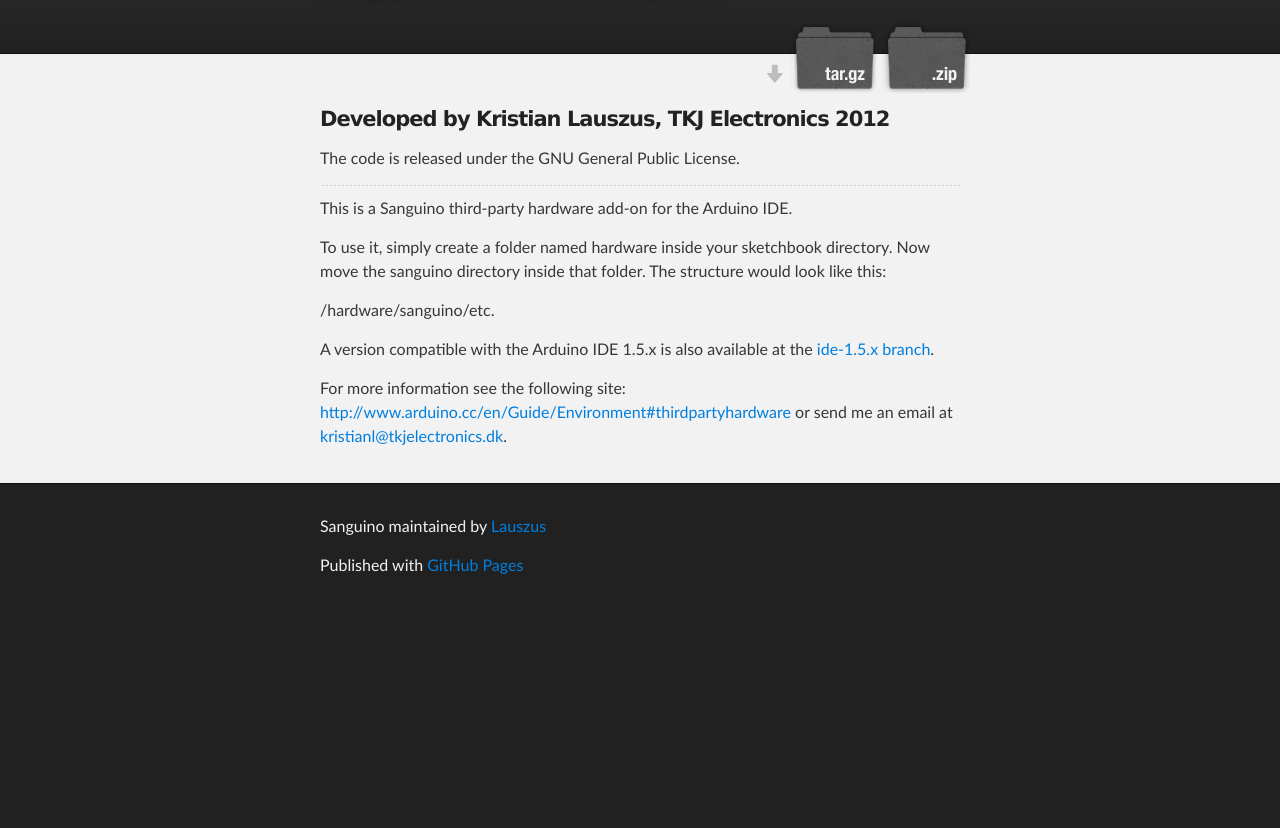
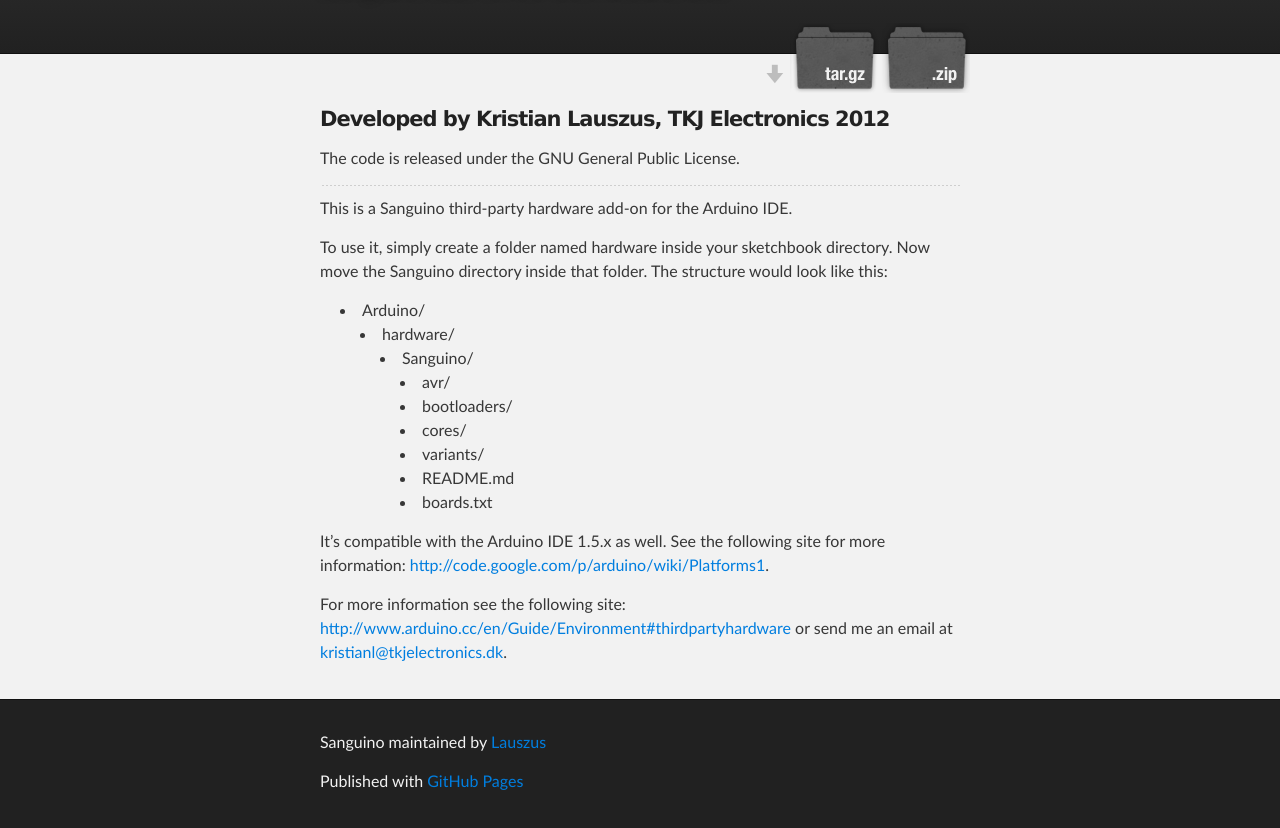
Before and after one commit to Lauszus/Sanguino, a Jekyll site: the page built from index.md, in a window 1280 px wide. Shown: the part 156-984 px from the top of the page. Built offline with Jekyll 4.4.1, drawn with Linux system fonts in a browser that asks for light colours; before the commit the page ends 900 px from its top, so only the background shows below that.

Commit message:
The ide-1.5.x branch is now merged into the master branch

```diff
--- a/index.md
+++ b/index.md
@@ -13,10 +13,18 @@
 This is a Sanguino third-party hardware add-on for the Arduino IDE.
 
 To use it, simply create a folder named hardware inside your sketchbook directory.
-Now move the sanguino directory inside that folder. The structure would look like this:
+Now move the Sanguino directory inside that folder. The structure would look like this:
 
-/hardware/sanguino/etc.
+* Arduino/
+	* hardware/
+		* Sanguino/
+			* avr/
+			* bootloaders/
+			* cores/
+			* variants/
+			* README.md
+			* boards.txt
 
-A version compatible with the Arduino IDE 1.5.x is also available at the [ide-1.5.x branch]({{site.url}}/Sanguino/ide-1.5.x.html).
+It's compatible with the Arduino IDE 1.5.x as well. See the following site for more information: <http://code.google.com/p/arduino/wiki/Platforms1>.
 
 For more information see the following site: <http://www.arduino.cc/en/Guide/Environment#thirdpartyhardware> or send me an email at <a href="mailto:kristianl@tkjelectronics.dk?Subject=Sanguino">kristianl@tkjelectronics.dk</a>.
```
Also changed, not shown: ide-1.5.x.md (deleted, +0 -19 lines).
